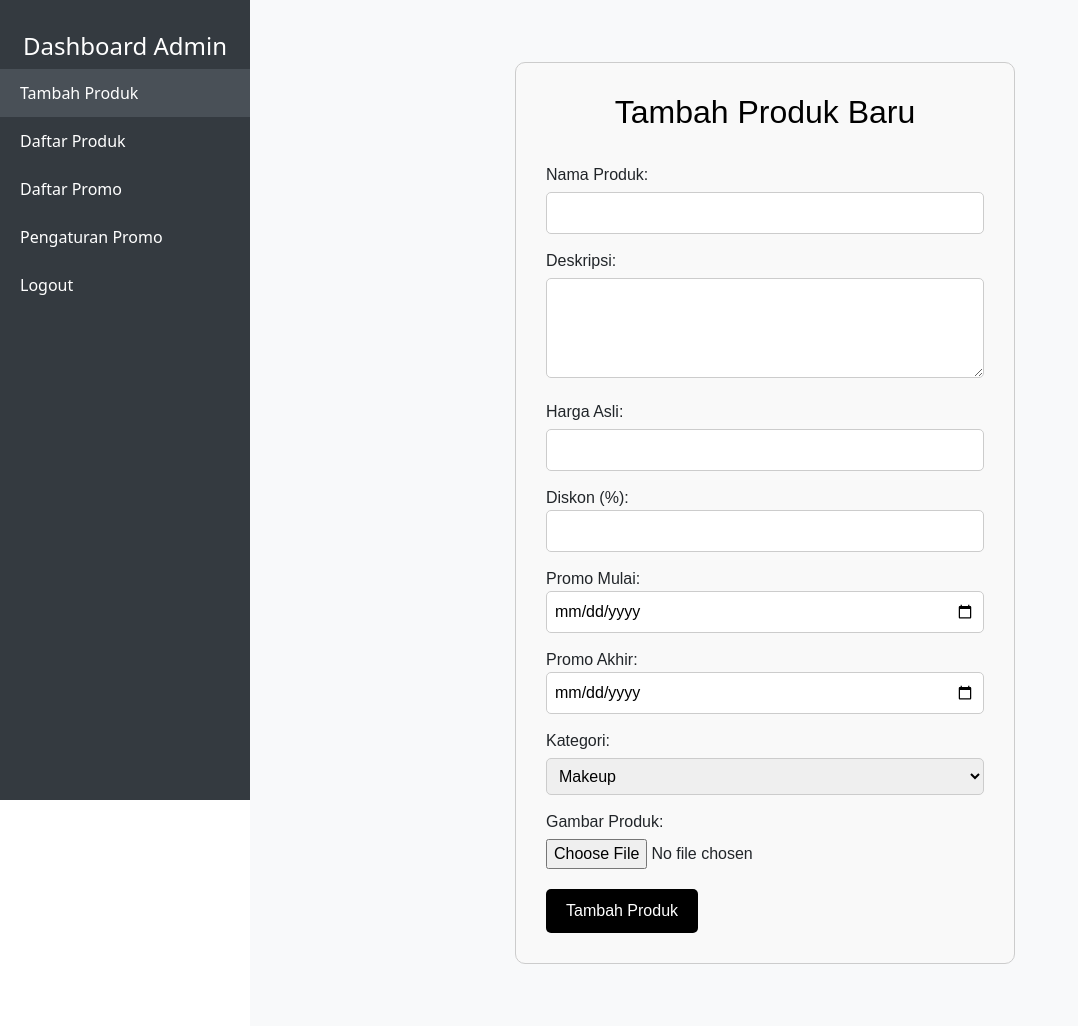
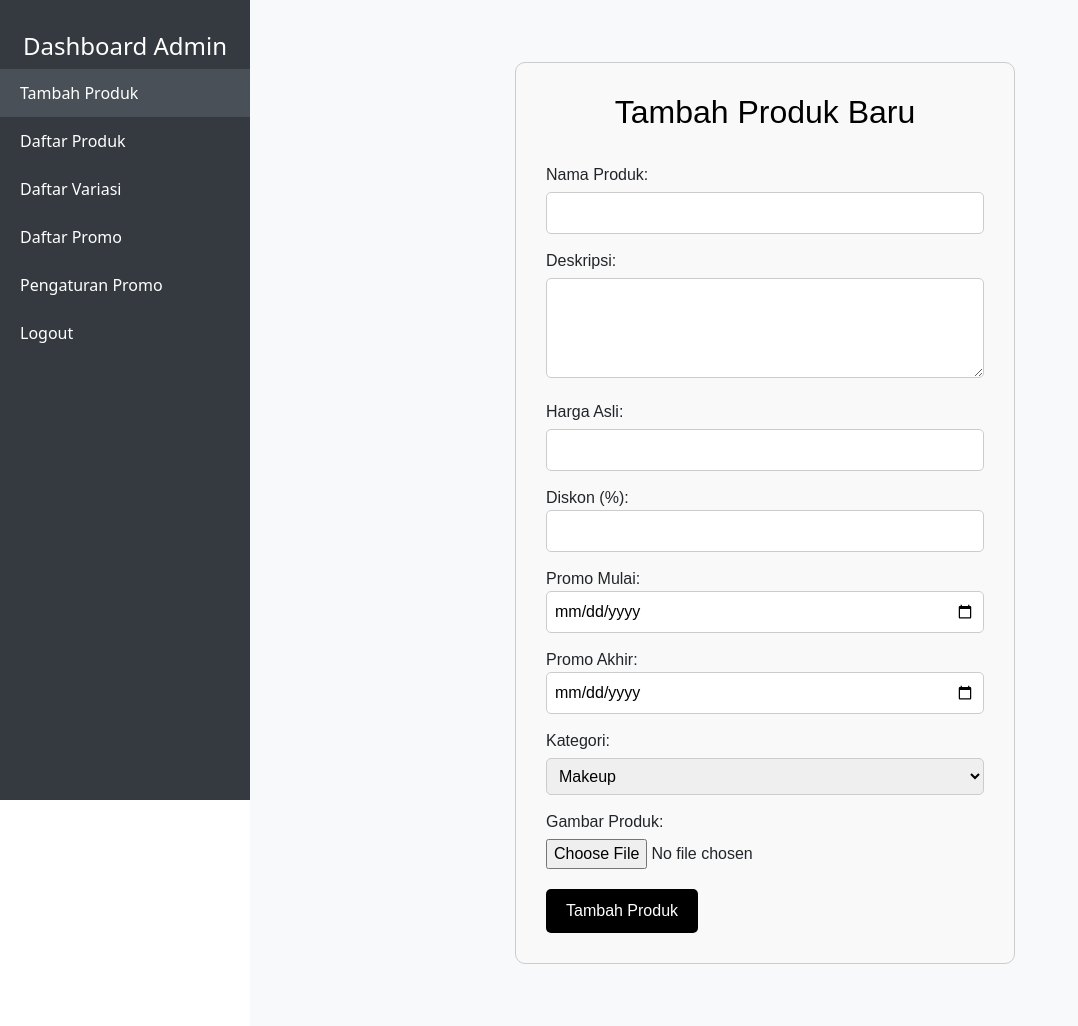
Before and after one commit to gitaanggrainii/g2e, a PHP site: page /dashboard.php in a window 1280 px wide. Shown: the whole page, without its empty margins (0-1078 px from the left). Run offline with PHP 8.4, Linux system fonts and the light colour scheme; the visitor is signed in with stand-in values (Sample User, id 1).

Commit message:
pembaruan dashboard

```diff
--- a/konten/dashboard.php
+++ b/konten/dashboard.php
@@ -50,6 +50,7 @@ if (!isset($_SESSION['email']) || $_SESSION['role'] !== 'admin') {
   <h4 class="text-center">Dashboard Admin</h4>
   <a href="?page=kelola" class="<?= !isset($_GET['page']) || $_GET['page'] === 'kelola' ? 'active' : '' ?>">Tambah Produk</a>
   <a href="?page=daftar" class="<?= isset($_GET['page']) && $_GET['page'] === 'daftar' ? 'active' : '' ?>">Daftar Produk</a>
+  <a href="?page=variasi" class="<?= isset($_GET['page']) && $_GET['page'] === 'variasi' ? 'active' : '' ?>">Daftar Variasi</a>
   <a href="?page=promo" class="<?= isset($_GET['page']) && $_GET['page'] === 'promo' ? 'active' : '' ?>">Daftar Promo</a>
   <a href="?page=pengaturan_promo" class="<?= isset($_GET['page']) && $_GET['page'] === 'pengaturan_promo' ? 'active' : '' ?>">Pengaturan Promo</a>
   <a href="?page=logout">Logout</a>
--- a/konten/promo.php
+++ b/konten/promo.php
@@ -1,12 +1,16 @@
 <?php
 // === FILE: promo.php ===
 
-session_start();
+if (session_status() === PHP_SESSION_NONE) {
+    session_start();
+}
 if (!isset($_SESSION['email']) || $_SESSION['role'] !== 'admin') {
     header("Location: login.php");
     exit;
 }
 include 'koneksi.php';
+
+
 
 // Hapus promo
 if (isset($_GET['hapus'])) {
```
